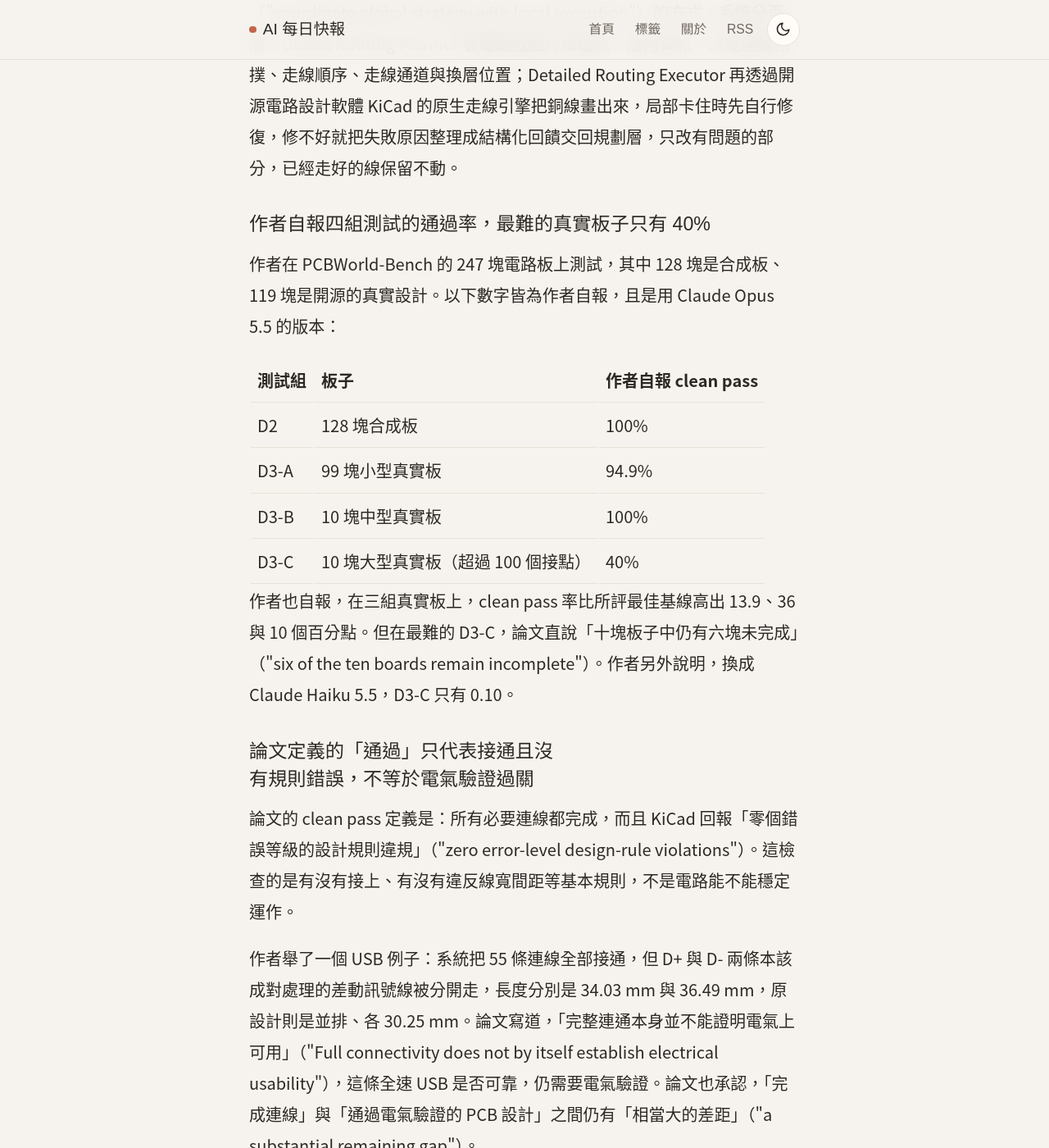
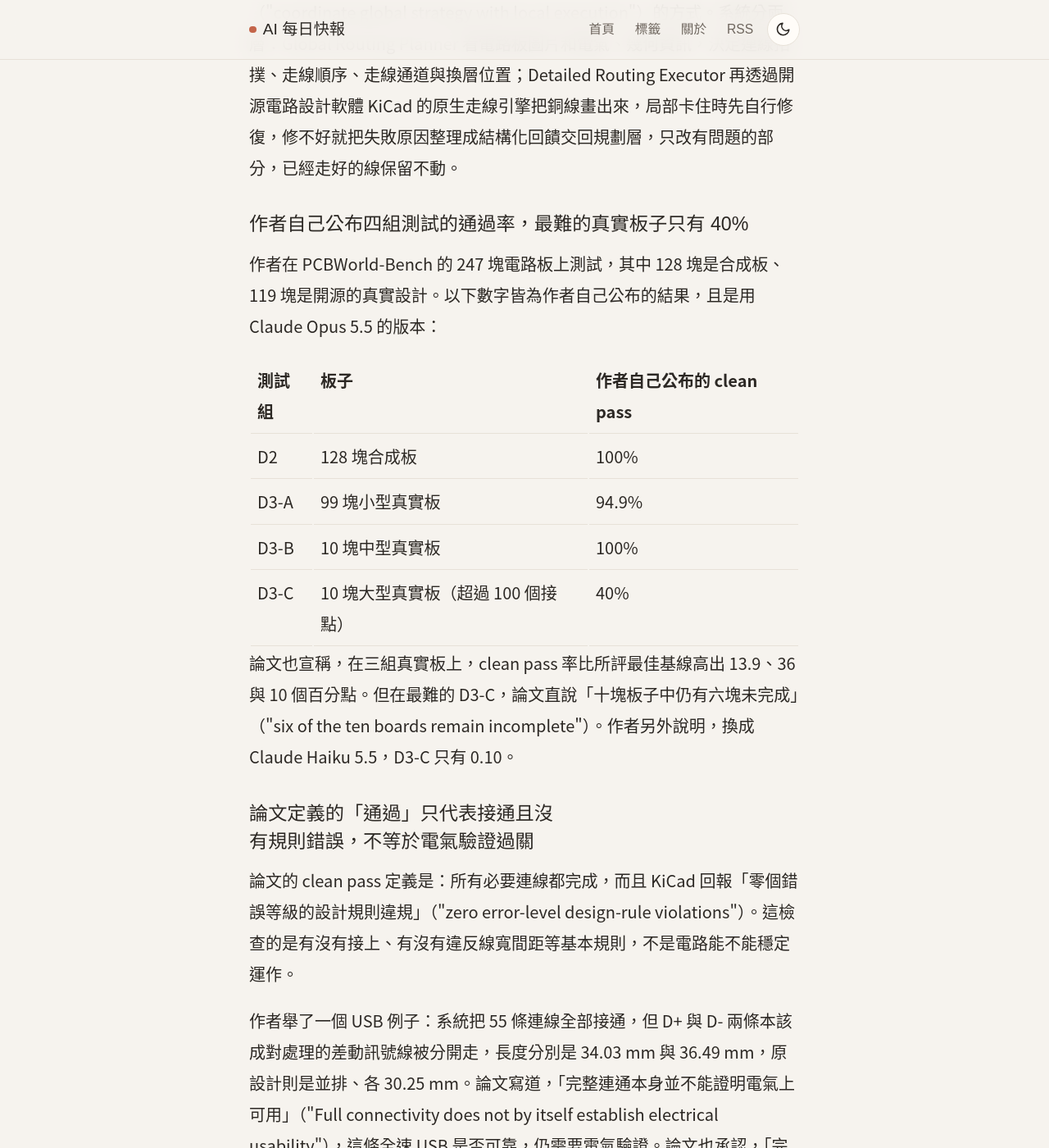
Before and after one commit to yc-chiu/ai-daily-blog, a Jekyll site: the page built from _posts/2026-11-13-pcbrouteagent.md, in a window 1280 px wide and 1400 px high, scrolled down 1332 px. Shown: the whole window at 82% size. Built offline with Jekyll 4.4.1, drawn with Linux system fonts in a browser that asks for light colours; some web fonts are replaced; some of the changed text lies outside the part shown.

Commit message:
修訂 11/13 文章 PCBRouteAgent：改寫「自報」並更正封面作者連結 (#50)

```diff
--- a/_posts/2026-11-13-pcbrouteagent.md
+++ b/_posts/2026-11-13-pcbrouteagent.md
@@ -1,11 +1,11 @@
 ---
 layout: post
-title: "PCBRouteAgent：AI 代理幫電路板走線，論文自報最難真實板只過四成"
+title: "PCBRouteAgent：AI 代理幫電路板走線，作者自己公布最難真實板只過四成"
 date: 2026-11-13 14:45:00 +0800
-summary: "論文提出 PCBRouteAgent，讓大型語言模型先規劃電路板走線，再交給 KiCad 原生引擎執行。作者自報四組測試的 clean pass 率為 100%、94.9%、100% 與 40%，並強調「線都接上」並不代表通過電氣驗證。"
+summary: "論文提出 PCBRouteAgent，讓大型語言模型先規劃電路板走線，再交給 KiCad 原生引擎執行。作者自己公布四組測試的 clean pass 率為 100%、94.9%、100% 與 40%，並強調「線都接上」並不代表通過電氣驗證。"
 cover: "/assets/images/posts/2026-11-13-pcbrouteagent/cover.png"
 cover_alt: "深綠底融合綠色電路板上銅箔走線與電池接點的特寫照片；左側標題為「PCBRouteAgent，用 AI 代理規劃佈線」，副標為「以 KiCad 原生路由器執行，遇阻再修正」。"
-cover_credit: "圖片來源：[Raimond Spekking](https://commons.wikimedia.org/wiki/User:Raimond_Spekking)／[Wikimedia Commons](https://commons.wikimedia.org/wiki/File:3G_Wi-Fi_Router_-_board-49856.jpg)，[CC BY-SA 4.0](https://creativecommons.org/licenses/by-sa/4.0/)；作者要求署名「© Raimond Spekking / CC BY-SA 4.0 (via Wikimedia Commons)」；經裁切、漸層合成與加字。"
+cover_credit: "圖片來源：[Raimond Spekking](https://www.wikidata.org/wiki/Q108103612)／[Wikimedia Commons](https://commons.wikimedia.org/wiki/File:3G_Wi-Fi_Router_-_board-49856.jpg)，[CC BY-SA 4.0](https://creativecommons.org/licenses/by-sa/4.0/)；作者要求署名「© Raimond Spekking / CC BY-SA 4.0 (via Wikimedia Commons)」；經裁切、漸層合成與加字。"
 tags:
   - "AI 代理"
   - "PCB"
@@ -29,20 +29,20 @@
 
 作者表示，設計靈感來自人類工程師「協調全局策略與局部執行」（"coordinate global strategy with local execution"）的方式。系統分兩層：Global Routing Planner 看電路板圖片和電氣、幾何資訊，決定連線拓撲、走線順序、走線通道與換層位置；Detailed Routing Executor 再透過開源電路設計軟體 KiCad 的原生走線引擎把銅線畫出來，局部卡住時先自行修復，修不好就把失敗原因整理成結構化回饋交回規劃層，只改有問題的部分，已經走好的線保留不動。
 
-## 作者自報四組測試的通過率，最難的真實板子只有 40%
+## 作者自己公布四組測試的通過率，最難的真實板子只有 40%
 
-作者在 PCBWorld-Bench 的 247 塊電路板上測試，其中 128 塊是合成板、119 塊是開源的真實設計。以下數字皆為作者自報，且是用 Claude Opus 5.5 的版本：
+作者在 PCBWorld-Bench 的 247 塊電路板上測試，其中 128 塊是合成板、119 塊是開源的真實設計。以下數字皆為作者自己公布的結果，且是用 Claude Opus 5.5 的版本：
 
-| 測試組 | 板子 | 作者自報 clean pass |
+| 測試組 | 板子 | 作者自己公布的 clean pass |
 | --- | --- | --- |
 | D2 | 128 塊合成板 | 100% |
 | D3-A | 99 塊小型真實板 | 94.9% |
 | D3-B | 10 塊中型真實板 | 100% |
 | D3-C | 10 塊大型真實板（超過 100 個接點） | 40% |
 
-<!-- 圖表來源行：PCBRouteAgent 論文（arXiv 2611.08175v2）摘要與 Tables 1–4，作者自報。 -->
+<!-- 圖表來源行：PCBRouteAgent 論文（arXiv 2611.08175v2）摘要與 Tables 1–4，數字為作者自己公布。 -->
 
-作者也自報，在三組真實板上，clean pass 率比所評最佳基線高出 13.9、36 與 10 個百分點。但在最難的 D3-C，論文直說「十塊板子中仍有六塊未完成」（"six of the ten boards remain incomplete"）。作者另外說明，換成 Claude Haiku 5.5，D3-C 只有 0.10。
+論文也宣稱，在三組真實板上，clean pass 率比所評最佳基線高出 13.9、36 與 10 個百分點。但在最難的 D3-C，論文直說「十塊板子中仍有六塊未完成」（"six of the ten boards remain incomplete"）。作者另外說明，換成 Claude Haiku 5.5，D3-C 只有 0.10。
 
 ## 論文定義的「通過」只代表接通且沒有規則錯誤，不等於電氣驗證過關
 
```
